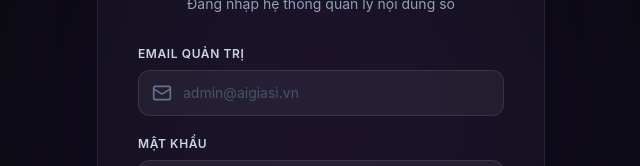
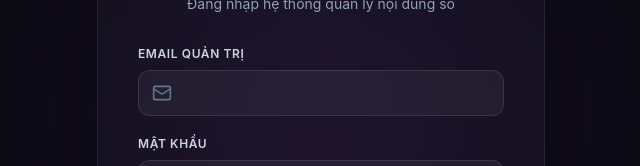
Before and after one commit to giaphatstock/banhang, a Next.js app: page /admin/login in a window 1280 px wide. Shown: the part 288-454 px from the top of the page, without its empty margins (319-959 px from the left). Built offline with nearby package versions, Linux system fonts and the light colour scheme; no server answers.

Commit message:
fix: remove email placeholder suggestion from admin login page

```diff
--- a/app/admin/login/page.tsx
+++ b/app/admin/login/page.tsx
@@ -81,7 +81,6 @@ export default function AdminLoginPage() {
                 type="email"
                 required
                 autoComplete="email"
-                placeholder="admin@aigiasi.vn"
                 className="w-full pl-11 pr-4 py-3 bg-white/5 border border-white/10 rounded-xl text-white placeholder:text-slate-600 text-sm focus:outline-none focus:border-violet-500 transition-colors"
               />
             </div>
```
